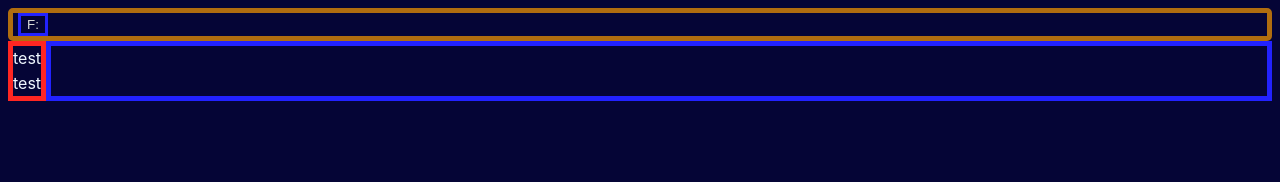
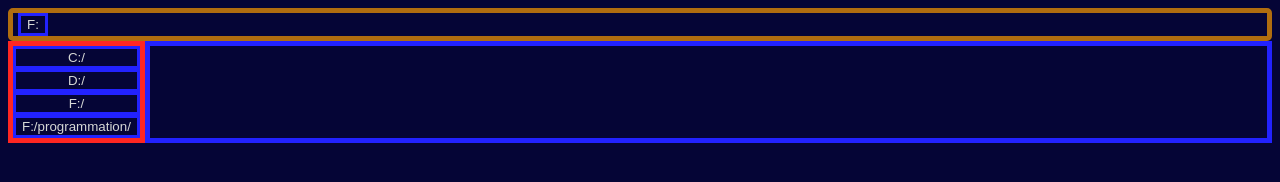
Before and after one commit to 0ri0nexe/better_file_explorer, a website built with Vite: page index.html in a window 1280 px wide. Built offline with nearby package versions, Linux system fonts and the light colour scheme.

Commit message:
sidebar working

```diff
--- a/index.html
+++ b/index.html
@@ -14,7 +14,7 @@
 
 <body>
   <div class="middle-container">
-    <div class="sidebar">
+    <div id="sidebar">
       <p>test</p>
       <p>test</p>
     </div>
--- a/src/currentSettings.ts
+++ b/src/currentSettings.ts
@@ -1,5 +1,6 @@
 // TODO : setting a json file with these infos ???
 let currentPath = "F:/";
+let commonPaths = ["C:/", "D:/", "F:/", "F:/programmation/"]
 
 import { showPath } from "./features/historic";
 import { getElements } from "./features/explorer";
@@ -10,7 +11,7 @@ export function getPath(): string {
 
 export function setPath(newPath: string) {
     if (newPath.length < 3) {
-        newPath = "F:/"
+        newPath = "C:/";
     }
     currentPath = newPath;
     getElements();
@@ -21,3 +22,7 @@ export function setAndReturnPath(newPath: string) {
     setPath(newPath);
     return newPath;
 }
+
+export function getCommonPaths() {
+    return commonPaths;
+}
--- /dev/null
+++ b/src/features/sidebar.ts
@@ -0,0 +1,20 @@
+import { getCommonPaths, setPath } from "../currentSettings";
+import { clean } from "../utils";
+
+export function showSidebar() {
+    let sidebar = document.getElementById("sidebar")
+    clean(sidebar!);
+    for (let path of getCommonPaths()) {
+        console.log("path", path);
+
+        let button = document.createElement("button");
+        button.className = "sidebar-directory";
+        button.onclick = () => { onClick(path) };
+        button.textContent = path;
+        sidebar!.appendChild(button);
+    }
+}
+
+function onClick(path: string) {
+    setPath(path);
+}
--- a/src/main.ts
+++ b/src/main.ts
@@ -2,6 +2,7 @@
 
 import { getPreviousPath, showPath } from "./features/historic";
 import { getElements } from "./features/explorer";
+import { showSidebar } from "./features/sidebar";
 
 document.addEventListener("keyup", async () => {
   getPreviousPath();
@@ -10,5 +11,6 @@ document.addEventListener("keyup", async () => {
 
 window.addEventListener("DOMContentLoaded", () => {
   getElements();
+  showSidebar();
   showPath();
 });
--- a/src/styles.css
+++ b/src/styles.css
@@ -7,7 +7,6 @@
   color: #0f0f0f;
   --global-background-color: rgb(5, 5, 54);
   background-color: var(--global-background-color);
-
 }
 
 html {
@@ -26,7 +25,8 @@ html {
   max-height: 25px;
 }
 
-.directory {
+.directory,
+.sidebar-directory {
   color: #d6d8d6;
   background-color: var(--global-background-color);
   border: 3px solid rgb(34, 34, 255);
@@ -45,11 +45,15 @@ p {
   height: 100%;
 }
 
-.sidebar {
+#sidebar {
   display: flex;
   flex-direction: column;
   border: 5px solid rgb(255, 38, 34);
   color: aliceblue;
+}
+
+.sidebar-directory {
+  display: block;
 }
 
 .container {
@@ -97,6 +101,7 @@ p {
 }
 
 .directory:hover,
+.sidebar-directory:hover,
 .row:hover,
 .selected {
   background-color: rgb(18, 18, 142);
```
Also changed, not shown: 1 other file.
